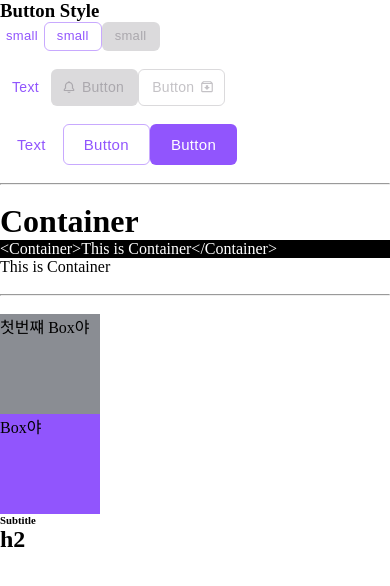
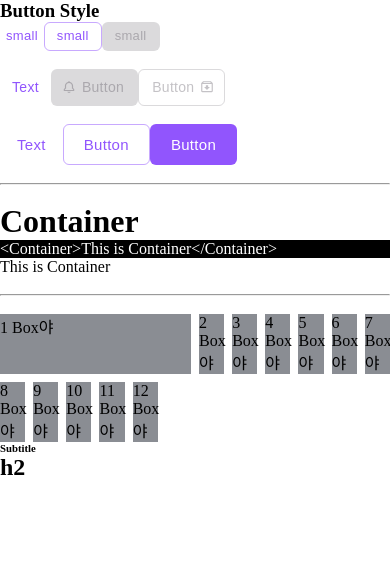
Before and after one commit to sonncho/next13-wikibook, a Next.js app: page / in a window 390 px wide. Shown: the top 586 px of the page. Built offline with nearby package versions, Linux system fonts and the light colour scheme.

Commit message:
style: Grid 컴포넌트 반응형 스타일 추가

```diff
--- a/src/app/page.tsx
+++ b/src/app/page.tsx
@@ -52,13 +52,43 @@ export default function Home() {
       <hr />
       <br />
 
-      <Grid>
-        <Box width={100} height={100} bgColor={'secondary'}>
-          첫번쨰 Box야
-        </Box>
-        <Box width={100} height={100} bgColor={'primary'}>
-          Box야
-        </Box>
+      <Grid container spacing={2}>
+        <Grid item xs={6} sm={4} md={2} lg={12}>
+          <Box bgColor={'secondary'}>1 Box야</Box>
+        </Grid>
+        <Grid item md={2}>
+          <Box bgColor={'secondary'}>2 Box야</Box>
+        </Grid>
+        <Grid item md={2}>
+          <Box bgColor={'secondary'}>3 Box야</Box>
+        </Grid>
+        <Grid item md={2}>
+          <Box bgColor={'secondary'}>4 Box야</Box>
+        </Grid>
+        <Grid item md={2}>
+          <Box bgColor={'secondary'}>5 Box야</Box>
+        </Grid>
+        <Grid item md={2}>
+          <Box bgColor={'secondary'}>6 Box야</Box>
+        </Grid>
+        <Grid item md={2}>
+          <Box bgColor={'secondary'}>7 Box야</Box>
+        </Grid>
+        <Grid item md={2}>
+          <Box bgColor={'secondary'}>8 Box야</Box>
+        </Grid>
+        <Grid item md={2}>
+          <Box bgColor={'secondary'}>9 Box야</Box>
+        </Grid>
+        <Grid item md={2}>
+          <Box bgColor={'secondary'}>10 Box야</Box>
+        </Grid>
+        <Grid item md={2}>
+          <Box bgColor={'secondary'}>11 Box야</Box>
+        </Grid>
+        <Grid item md={2}>
+          <Box bgColor={'secondary'}>12 Box야</Box>
+        </Grid>
       </Grid>
 
       <Typography variant="subtitle1">Subtitle</Typography>
--- a/src/components/layout/Grid/index.tsx
+++ b/src/components/layout/Grid/index.tsx
@@ -4,41 +4,121 @@
  * Grid with flex inherit Box
  */
 
-import React from 'react';
-import styled from 'styled-components';
-import Box, { BoxProps } from '../Box';
-import {
-  CSSPropertyAlignContent,
-  CSSPropertyAlignItems,
-  CSSPropertyAlignSelf,
-  CSSPropertyFlexDirection,
-  CSSPropertyFlexWrap,
-  CSSPropertyJustifyContent,
-  CSSPropertyJustifyItems,
-  CSSPropertyJustifySelf,
-  Responsive,
-} from '~/types/cssProps';
+import React, { HTMLAttributes } from 'react';
+import styled, { css } from 'styled-components';
 
-interface GridProps extends BoxProps {
-  alignItems?: Responsive<CSSPropertyAlignItems>;
-  alignContent?: Responsive<CSSPropertyAlignContent>;
-  justifyContent?: Responsive<CSSPropertyJustifyContent>;
-  justifyItems?: Responsive<CSSPropertyJustifyItems>;
-  flexWrap?: Responsive<CSSPropertyFlexWrap>;
-  flexDirection?: Responsive<CSSPropertyFlexDirection>;
-  flexGrow?: Responsive<string>;
-  flexShrink?: Responsive<string>;
-  justifySelf?: Responsive<CSSPropertyJustifySelf>;
-  alignSelf?: Responsive<CSSPropertyAlignSelf>;
-  order?: Responsive<string>;
+interface GridProps extends HTMLAttributes<HTMLDivElement> {
+  // order?: Responsive<string>;
   children: React.ReactNode;
+  spacing?: number;
+  container?: boolean;
+  item?: boolean;
+  xs?: number;
+  sm?: number;
+  md?: number;
+  lg?: number;
+  xl?: number;
+}
+interface StyledGridProps extends HTMLAttributes<HTMLDivElement> {
+  $spacing?: number;
+  $container: boolean;
+  $item: boolean;
+  $xs?: number;
+  $sm?: number;
+  $md?: number;
+  $lg?: number;
+  $xl?: number;
 }
 
-const StyledGrid = styled(Box)``;
+const getResponsiveQuery = (width: number, value: number) => {
+  return css`
+    @media (min-width: ${width}px) {
+      flex-basis: ${8.33333 * value}%;
+      flex-grow: 0;
+      max-width: ${8.33333 * value}%;
+    }
+  `;
+};
+
+const StyledGrid = styled('div')<StyledGridProps>`
+  box-sizing: border-box;
+  display: flex;
+  flex-flow: wrap;
+
+  // spacing styles
+  ${({ theme, $spacing, $container }) => {
+    const getSpacing = $spacing && theme.spacing($spacing);
+    return $container && getSpacing
+      ? css`
+          margin-top: -${getSpacing};
+          margin-left: -${getSpacing};
+          width: calc(100% + ${getSpacing});
+          > .GnGrid-item {
+            padding-left: ${getSpacing};
+            padding-top: ${getSpacing};
+          }
+        `
+      : css`
+          width: 100%;
+        `;
+  }}
+
+  // responsive styles when grid type is item
+  ${(props) => {
+    const { theme, $xs = 1, $sm, $md, $lg, $xl } = props;
+    const result = [];
+    // xs is default
+    result.push(css`
+      flex-basis: ${8.33333 * $xs}%;
+      flex-grow: 0;
+      max-width: ${8.33333 * $xs}%;
+    `);
+
+    if (props.$item) {
+      if ($sm)
+        result.push(getResponsiveQuery(theme.breakpoints.values.sm, $sm));
+      if ($md)
+        result.push(getResponsiveQuery(theme.breakpoints.values.md, $md));
+      if ($lg)
+        result.push(getResponsiveQuery(theme.breakpoints.values.md, $lg));
+      if ($xl)
+        result.push(getResponsiveQuery(theme.breakpoints.values.md, $xl));
+      return result;
+    }
+    return false;
+  }}
+`;
 
 const Grid = (props: GridProps) => {
-  const { children, ...rest } = props;
-  return <StyledGrid {...rest}>{children}</StyledGrid>;
+  const {
+    xs,
+    sm,
+    md,
+    lg,
+    xl,
+    spacing,
+    container = false,
+    item = false,
+    children,
+    ...rest
+  } = props;
+  const getClassName = container ? 'GnGrid-container' : item && 'GnGrid-item';
+  return (
+    <StyledGrid
+      $spacing={spacing}
+      $container={container}
+      $item={item}
+      $xs={xs}
+      $sm={sm}
+      $md={md}
+      $lg={lg}
+      $xl={xl}
+      className={`GnGrid-root ${getClassName}`}
+      {...rest}
+    >
+      {children}
+    </StyledGrid>
+  );
 };
 
 export default Grid;
```
